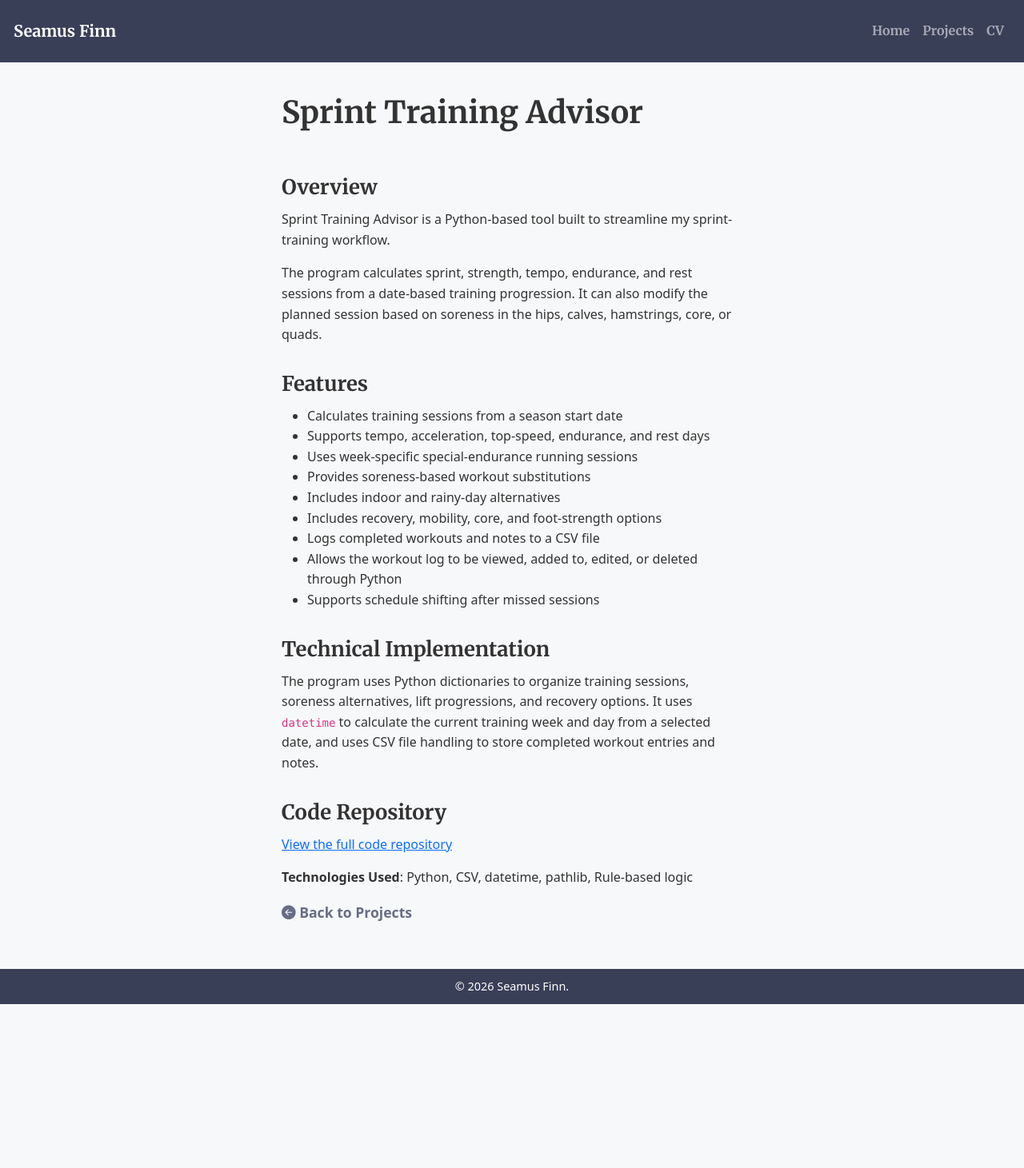
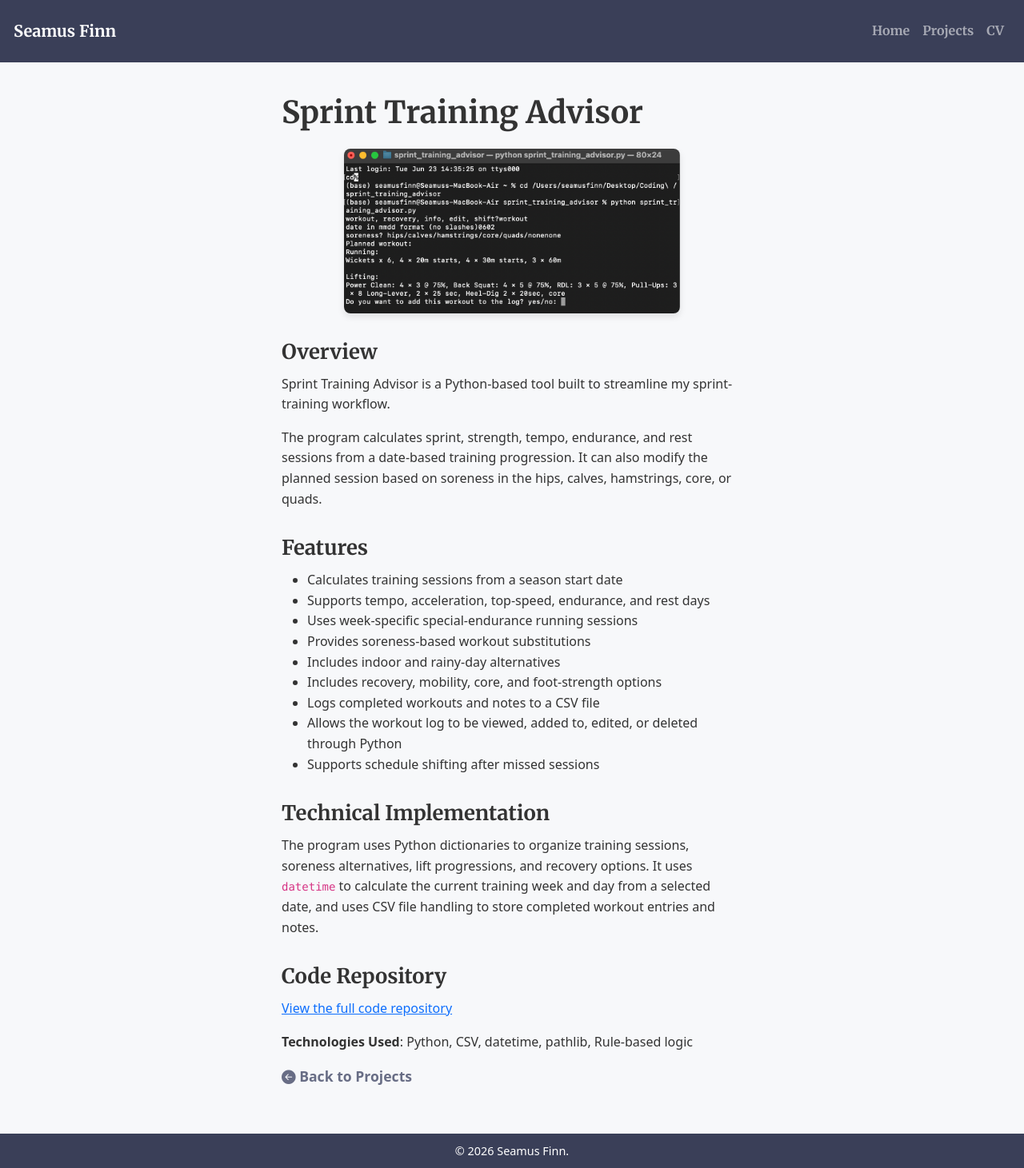
Before and after one commit to seamus-finn/seamus-finn.github.io, a Jekyll site: the page built from _projects/2026-Sprint-Training-Advisor.md, in a window 1280 px wide. Shown: the whole page at 80% size. Built offline with Jekyll 4.4.1, drawn with Linux system fonts in a browser that asks for light colours; before the commit the page ends 1256 px from its top, so only the background shows below that.

Commit message:
Update 2026-Sprint-Training-Advisor.md

```diff
--- a/_projects/2026-Sprint-Training-Advisor.md
+++ b/_projects/2026-Sprint-Training-Advisor.md
@@ -8,6 +8,7 @@ technologies:
   - datetime
   - pathlib
   - Rule-based logic
+image: assets/images/sprint-training-advisor-terminal.png
 ---
 
 ## Overview
```
